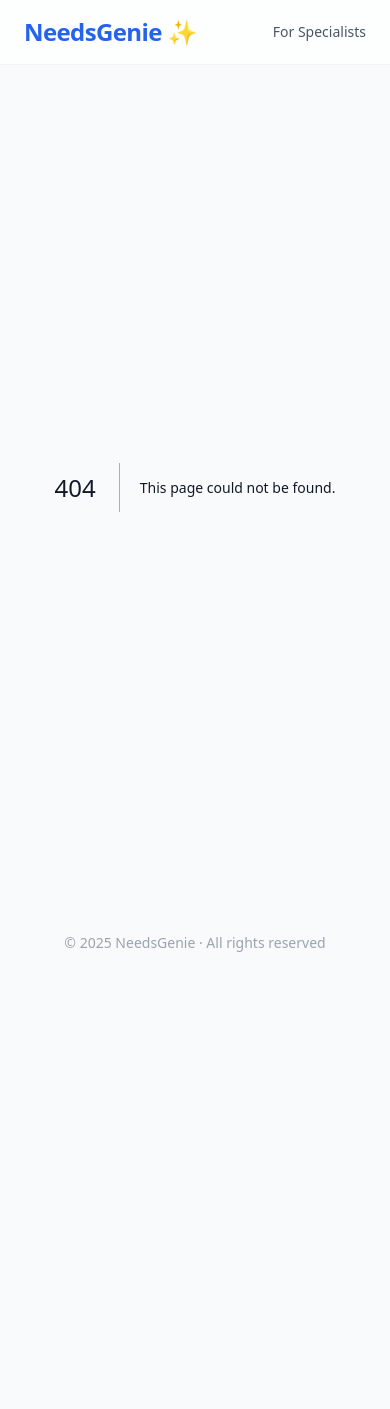
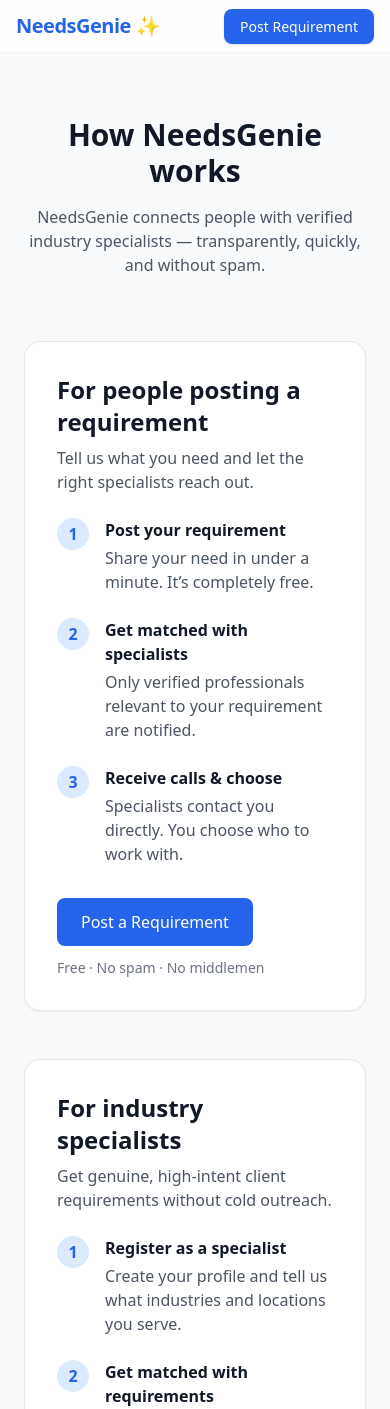
Before and after one commit to ishaiktaher/NeedsGenie, a Next.js app: page /how-it-works in a window 390 px wide. Before the commit this address had no page. Shown: the top 1409 px of the page. Before the commit the page ends 977 px from the top, so only its background shows below. Built offline with nearby package versions, Linux system fonts and the light colour scheme.

Commit message:
Added how it works page and fixed user input scrolling issues on mobile devices

```diff
--- /dev/null
+++ b/app/how-it-works/page.jsx
@@ -0,0 +1,131 @@
+import Link from "next/link";
+
+export default function HowItWorks() {
+  return (
+    <main className="bg-gray-50">
+      <div className="max-w-6xl mx-auto px-6 py-16">
+
+        {/* HERO */}
+        <h1 className="text-3xl sm:text-4xl font-extrabold text-gray-900 text-center">
+          How NeedsGenie works
+        </h1>
+
+        <p className="mt-4 text-center text-gray-600 max-w-3xl mx-auto">
+          NeedsGenie connects people with verified industry specialists —
+          transparently, quickly, and without spam.
+        </p>
+
+        {/* AUDIENCE SPLIT */}
+        <div className="mt-16 grid gap-12 md:grid-cols-2">
+
+          {/* FOR USERS */}
+          <section className="bg-white rounded-2xl p-8 shadow-sm border">
+            <h2 className="text-2xl font-semibold text-gray-900 mb-2">
+              For people posting a requirement
+            </h2>
+
+            <p className="text-gray-600 mb-6">
+              Tell us what you need and let the right specialists reach out.
+            </p>
+
+            <div className="space-y-6">
+              <Step
+                number="1"
+                title="Post your requirement"
+                text="Share your need in under a minute. It’s completely free."
+              />
+              <Step
+                number="2"
+                title="Get matched with specialists"
+                text="Only verified professionals relevant to your requirement are notified."
+              />
+              <Step
+                number="3"
+                title="Receive calls & choose"
+                text="Specialists contact you directly. You choose who to work with."
+              />
+            </div>
+
+            <div className="mt-8">
+              <Link
+                href="/post-requirement"
+                className="inline-flex items-center justify-center px-6 py-3 bg-blue-600 text-white rounded-lg font-medium hover:bg-blue-700 transition"
+              >
+                Post a Requirement
+              </Link>
+
+              <p className="mt-3 text-sm text-gray-500">
+                Free · No spam · No middlemen
+              </p>
+            </div>
+          </section>
+
+          {/* FOR SPECIALISTS */}
+          <section className="bg-white rounded-2xl p-8 shadow-sm border">
+            <h2 className="text-2xl font-semibold text-gray-900 mb-2">
+              For industry specialists
+            </h2>
+
+            <p className="text-gray-600 mb-6">
+              Get genuine, high-intent client requirements without cold outreach.
+            </p>
+
+            <div className="space-y-6">
+              <Step
+                number="1"
+                title="Register as a specialist"
+                text="Create your profile and tell us what industries and locations you serve."
+              />
+              <Step
+                number="2"
+                title="Get matched with requirements"
+                text="Relevant client requirements are shared with you based on your expertise."
+              />
+              <Step
+                number="3"
+                title="Connect & convert"
+                text="Reach out directly to interested users and close deals faster."
+              />
+            </div>
+
+            <div className="mt-8">
+              <Link
+                href="/specialist/register"
+                className="inline-flex items-center justify-center px-6 py-3 bg-blue-600 text-white rounded-lg font-medium hover:bg-blue-700 transition"
+              >
+                Join as a Specialist
+              </Link>
+
+              <p className="mt-3 text-sm text-gray-500">
+                Verified profiles · High-intent leads
+              </p>
+            </div>
+          </section>
+        </div>
+
+        {/* TRUST FOOTER */}
+        <div className="mt-20 text-center text-sm text-gray-500">
+          NeedsGenie never shares your contact details publicly and only connects
+          users with relevant, verified specialists.
+        </div>
+
+      </div>
+    </main>
+  );
+}
+
+/* ---------- Helper ---------- */
+
+function Step({ number, title, text }) {
+  return (
+    <div className="flex gap-4">
+      <div className="flex-shrink-0 h-8 w-8 rounded-full bg-blue-100 text-blue-600 font-semibold flex items-center justify-center">
+        {number}
+      </div>
+      <div>
+        <h3 className="font-semibold text-gray-900">{title}</h3>
+        <p className="text-gray-600 mt-1">{text}</p>
+      </div>
+    </div>
+  );
+}
--- a/app/page.js
+++ b/app/page.js
@@ -7,7 +7,7 @@
       <div className="mt-1">{icon}</div>
       <div>
         <h3 className="font-semibold text-gray-900">{title}</h3>
-        <p className="text-gray-600 mt-1 leading-relaxed">{text}</p>
+        <p className="text-gray-600 mt-1 leading-snug">{text}</p>
       </div>
     </div>
   );
@@ -16,10 +16,28 @@
     <main>
       {/* HERO */}
       <section className="relative overflow-hidden bg-gradient-to-b from-gray-50 to-white">
-        <div className="max-w-7xl mx-auto px-6 py-24 grid grid-cols-1 md:grid-cols-2 gap-16 items-center">
+        <div
+          className="
+            max-w-7xl mx-auto
+            px-4
+            pt-10 pb-14
+            sm:px-6 sm:py-24
+            grid grid-cols-1 md:grid-cols-2
+            gap-10 sm:gap-16
+            items-center
+          "
+        >
           {/* LEFT */}
           <div>
-            <h1 className="text-4xl md:text-5xl font-extrabold leading-tight tracking-tight">
+            <h1
+              className="
+              text-3xl sm:text-4xl md:text-5xl
+              font-extrabold
+              leading-tight
+              tracking-tight
+              mt-0
+            "
+            >
               Tell us what you need.
               <br />
               <span className="text-blue-600">
@@ -27,15 +45,26 @@
               </span>
             </h1>
 
-            <p className="mt-6 text-lg text-gray-600 max-w-xl">
+            <p className="mt-4 sm:mt-6 text-base sm:text-lg text-gray-600 max-w-xl">
               Post your requirement once. Verified professionals reach out with
               real solutions — no spam, no listings.
             </p>
 
-            <div className="mt-10 flex items-center gap-6">
+            <div className="mt-8 sm:mt-10 flex flex-col sm:flex-row items-start sm:items-center gap-4 sm:gap-6">
               <Link
                 href="/post-requirement"
-                className="inline-flex items-center justify-center px-10 py-4 bg-blue-600 text-white rounded-xl text-lg font-medium shadow-lg hover:bg-blue-700 transition"
+                className="
+                  inline-flex items-center justify-center
+                  whitespace-nowrap
+                  px-6 py-3
+                  text-base
+                  sm:px-8 sm:py-4
+                  sm:text-lg
+                  bg-blue-600 text-white
+                  rounded-xl font-medium
+                  shadow-lg hover:bg-blue-700 transition
+                  animate-softPulse sm:animate-none
+                "
               >
                 Post Your Requirement
               </Link>
@@ -62,8 +91,15 @@
       </section>
 
       {/* TRUST */}
-      <section className="py-20 border-t border-gray-100">
-        <div className="max-w-7xl mx-auto px-6 grid grid-cols-1 md:grid-cols-3 gap-14">
+      <section className="py-12 sm:py-20 border-t border-gray-100">
+        <div
+          className="
+            max-w-7xl mx-auto
+            px-6
+            grid grid-cols-1 md:grid-cols-3
+            gap-10 sm:gap-14
+          "
+        >
           <TrustCard
             icon={<ShieldCheck className="h-7 w-7 text-blue-600" />}
             title="Verified Specialists Only"
--- a/app/specialist/register/page.jsx
+++ b/app/specialist/register/page.jsx
@@ -15,12 +15,14 @@
 import CreatableMultiSelect from "@/components/CreatableMultiSelect";
 import { INDUSTRIES } from "@/lib/industries";
 import { LANGUAGES } from "@/lib/languages";
+import useScrollIntoView from "@/hooks/useScrollIntoView";
+
 
 export default function SpecialistRegister() {
   const [step, setStep] = useState(1);
   const [loading, setLoading] = useState(false);
   const [errors, setErrors] = useState({});
-
+  const cityScroll = useScrollIntoView();
 
   const [form, setForm] = useState({
     fullName: "",
@@ -138,11 +140,12 @@
     }
   };
 
-
   /* ---------------- UI ---------------- */
 
   return (
-    <main className="min-h-screen bg-gray-50 flex items-center justify-center px-6 py-10">
+    // <main className="min-h-screen bg-gray-50 flex items-center justify-center px-6 py-10">
+    <main className="min-h-screen bg-gray-50 px-4 py-6 pb-[40vh] sm:pb-0 sm:flex sm:items-center sm:justify-center">
+
       <div className="w-full max-w-xl bg-white rounded-3xl shadow-xl border border-gray-100 p-8">
 
         {/* HEADER */}
@@ -163,6 +166,7 @@
         {step === 1 && (
           <div className="space-y-4">
             <Input
+              tabIndex={1}
               label="Full Name *"
               value={form.fullName}
               onChange={(v) => setField("fullName", v)}
@@ -170,6 +174,7 @@
             />
 
             <Input
+              tabIndex={2}
               label="Mobile Number *"
               value={form.mobile}
               numeric
@@ -180,6 +185,7 @@
             />
 
             <Input
+              tabIndex={3}
               label="WhatsApp Number (optional)"
               value={form.whatsapp}
               numeric
@@ -189,6 +195,7 @@
             />
 
             <SearchableSelect
+              tabIndex={4}
               label="State *"
               value={form.state}
               options={INDIAN_STATES}
@@ -200,7 +207,6 @@
               }}
               error={errors.state}
             />
-
 
             {/* <AutocompleteInput
               label="City *"
@@ -221,14 +227,15 @@
             /> */}
 
             <ChipInput
+              tabIndex={5}
+              ref={cityScroll.ref}
+              onFocus={cityScroll.onFocus}
               label="Cities you serve *"
               value={form.city}
               onChange={(v) => setField("city", v)}
               placeholder="Type city and press comma"
               error={errors.city}
             />
-
-
 
             {/* <AutocompleteInput
               label="Localities / Areas you serve *"
@@ -239,6 +246,7 @@
               error={errors.localities}
             /> */}
             <ChipInput
+              tabIndex={6}
               label="Localities / Areas you serve *"
               value={form.localities}
               onChange={(v) => setField("localities", v)}
@@ -246,10 +254,9 @@
               error={errors.localities}
             />
 
-
-
             <div className="mt-8 flex justify-center">
               <Button
+                tabIndex={7}
                 onClick={() => validateStep1() && setStep(2)}
                 className="px-8 py-3 text-lg min-w-[200px]"
               >
--- a/components/ChipInput.jsx
+++ b/components/ChipInput.jsx
@@ -1,14 +1,8 @@
 "use client";
 
-import { useEffect, useRef, useState } from "react";
+import { useEffect, useRef, useState , forwardRef} from "react";
 
-export default function ChipInput({
-  label,
-  value = [],
-  onChange,
-  placeholder = "Type and press comma",
-  error,
-}) {
+const ChipInput = forwardRef(({ onFocus, label, value = [], onChange, placeholder = "Type and press comma", error }, ref) => {
   const [input, setInput] = useState("");
   const wrapperRef = useRef(null);
 
@@ -79,6 +73,8 @@
         ))}
 
         <input
+        ref={ref}
+        onFocus={onFocus}
           value={input}
           onChange={(e) => setInput(e.target.value)}
           onKeyDown={handleKeyDown}
@@ -91,3 +87,6 @@
     </div>
   );
 }
+);
+
+export default ChipInput;
--- a/components/Header.jsx
+++ b/components/Header.jsx
@@ -2,22 +2,50 @@
 
 export default function Header() {
   return (
-    <header className="sticky top-0 z-50 bg-white/70 backdrop-blur border-b border-gray-100">
-      <div className="max-w-7xl mx-auto px-6 py-4 flex items-center justify-between">
+    <header className="sticky top-0 z-50 bg-white/80 backdrop-blur border-b border-gray-100">
+      <div className="max-w-7xl mx-auto px-4 sm:px-6 py-3 flex items-center justify-between">
 
         {/* LOGO */}
-        <Link href="/" className="text-2xl font-bold tracking-tight text-blue-600">
+        <Link
+          href="/"
+          className="text-xl sm:text-2xl font-bold tracking-tight text-blue-600 whitespace-nowrap"
+        >
           NeedsGenie<span className="text-yellow-400"> ✨</span>
         </Link>
 
-        {/* SIDE DOOR */}
+        {/* NAV LINKS */}
+        <nav className="hidden md:flex items-center gap-8">
+          <Link
+            href="/how-it-works"
+            className="text-sm font-medium text-gray-600 hover:text-blue-600 transition"
+          >
+            How it works
+          </Link>
+
+          <Link
+            href="/post-requirement"
+            className="text-sm font-medium text-gray-600 hover:text-blue-600 transition"
+          >
+            Post Requirement
+          </Link>
+
           <Link
             href="/specialist/register"
             className="text-sm font-medium text-gray-600 hover:text-blue-600 transition"
           >
             For Specialists
           </Link>
+        </nav>
 
+        {/* MOBILE CTA */}
+        <div className="md:hidden">
+          <Link
+            href="/post-requirement"
+            className="px-4 py-2 bg-blue-600 text-white text-sm font-medium rounded-lg shadow hover:bg-blue-700 transition whitespace-nowrap"
+          >
+            Post Requirement
+          </Link>
+        </div>
       </div>
     </header>
   );
--- /dev/null
+++ b/hooks/useScrollIntoView.js
@@ -0,0 +1,16 @@
+import { useRef } from "react";
+
+export default function useScrollIntoView() {
+  const ref = useRef(null);
+
+  const onFocus = () => {
+    setTimeout(() => {
+      ref.current?.scrollIntoView({
+        behavior: "smooth",
+        block: "center",
+      });
+    }, 300); // wait for keyboard
+  };
+
+  return { ref, onFocus };
+}
--- a/tailwind.config.js
+++ b/tailwind.config.js
@@ -5,7 +5,23 @@
     "./components/**/*.{js,jsx,ts,tsx}",
   ],
   theme: {
-    extend: {},
+    extend: {
+      keyframes: {
+        softPulse: {
+          "0%, 100%": {
+            transform: "scale(1)",
+            boxShadow: "0 0 0 0 rgba(37, 99, 235, 0.4)",
+          },
+          "50%": {
+            transform: "scale(1.03)",
+            boxShadow: "0 0 0 10px rgba(37, 99, 235, 0)",
+          },
+        },
+      },
+      animation: {
+        softPulse: "softPulse 2.5s ease-in-out infinite",
+      },
+    },
   },
   plugins: [],
 };
```
Lines whose indentation alone changed are shown as unchanged.
